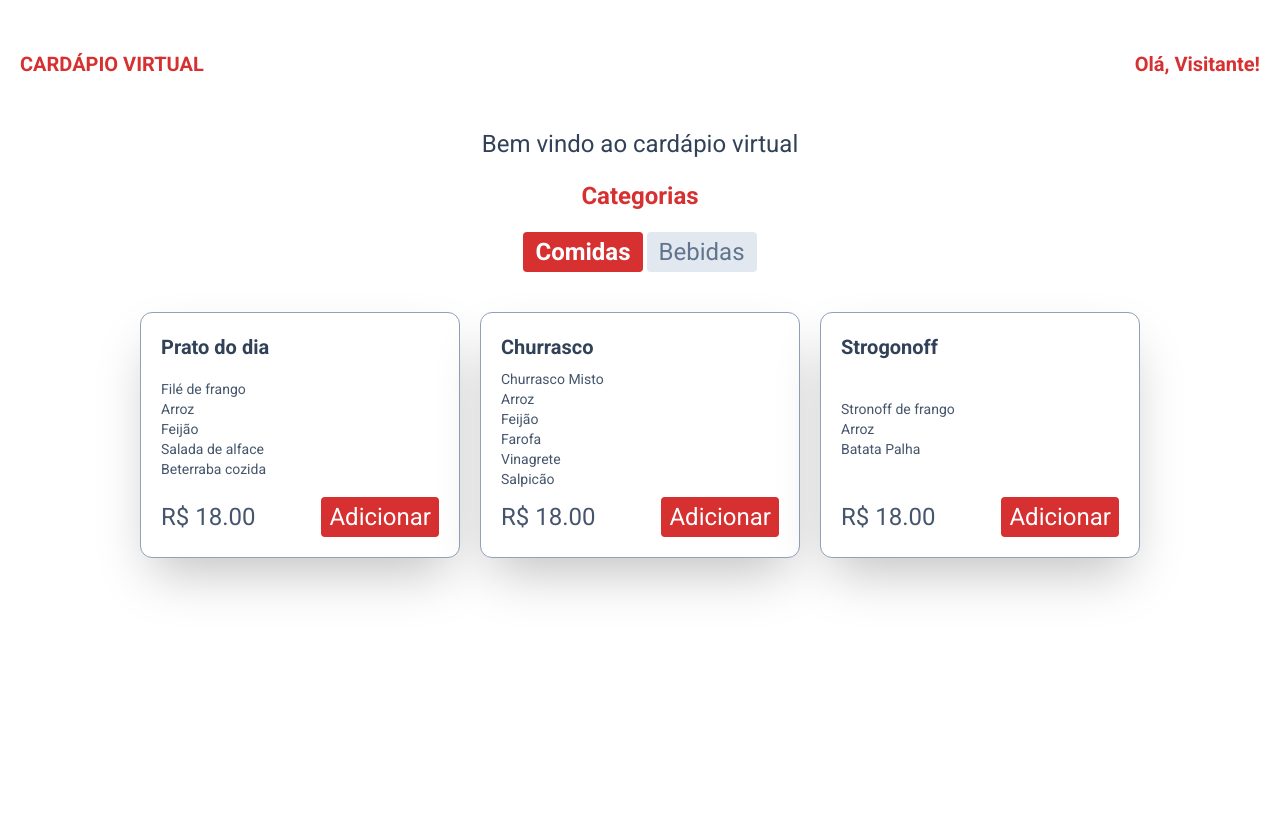
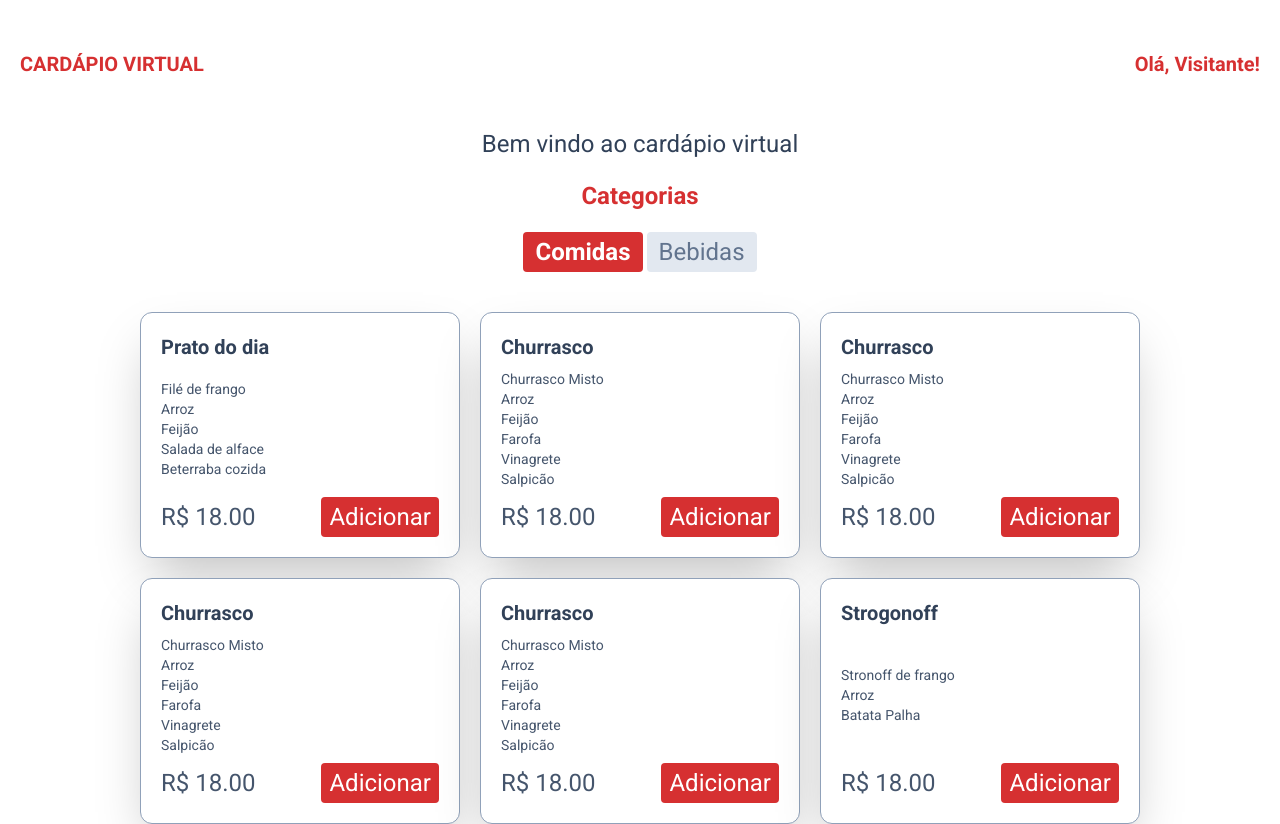
Before and after one commit to davidsnts/cardapio-virtual-front, a React (Vite) app: page / in a window 1280 px wide. Before the commit the page ends 800 px from the top, so only its background shows below. Built offline with nearby package versions, Linux system fonts and the light colour scheme.

Commit message:
Feat: Add consumo api

```diff
--- a/package.json
+++ b/package.json
@@ -11,6 +11,7 @@
   },
   "dependencies": {
     "@tailwindcss/vite": "^4.1.12",
+    "axios": "^1.11.0",
     "react": "^19.1.1",
     "react-dom": "^19.1.1",
     "react-router-dom": "^7.8.2",
--- a/src/mock/data.js
+++ b/src/mock/data.js
@@ -4,6 +4,24 @@ const produtos = [
         nome: "Prato do dia",
         valor: 18.00,
         complementos: ['Filé de frango', 'Arroz', 'Feijão', 'Salada de alface', 'Beterraba cozida']
+    },
+    {
+        categoria: "Comidas",
+        nome: "Churrasco",
+        valor: 18.00,
+        complementos: ['Churrasco Misto', 'Arroz', 'Feijão', 'Farofa', 'Vinagrete', 'Salpicão']
+    },
+    {
+        categoria: "Comidas",
+        nome: "Churrasco",
+        valor: 18.00,
+        complementos: ['Churrasco Misto', 'Arroz', 'Feijão', 'Farofa', 'Vinagrete', 'Salpicão']
+    },
+    {
+        categoria: "Comidas",
+        nome: "Churrasco",
+        valor: 18.00,
+        complementos: ['Churrasco Misto', 'Arroz', 'Feijão', 'Farofa', 'Vinagrete', 'Salpicão']
     },
     {
         categoria: "Comidas",
--- /dev/null
+++ b/src/services/api.js
@@ -0,0 +1,7 @@
+import axios from 'axios'
+
+const api = axios.create({
+    baseURL: "http://localhost:3003"
+});
+
+export default api;
--- /dev/null
+++ b/src/services/produto.service.js
@@ -0,0 +1,9 @@
+import api from './api'
+
+const findAllProducts = () => api.get('/produto/findAll');
+
+const findProductById = (id) => api.get(`/produto/findById/${id}`)
+    .then((response) => response)
+    .catch((err) => err)
+
+export { findProductById, findAllProducts }
```
Also changed, not shown: 1 other file (tests, documents, lock files or other folders).
